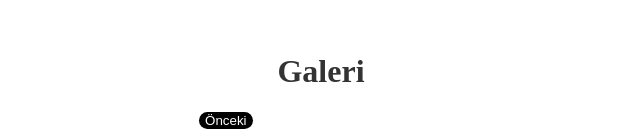
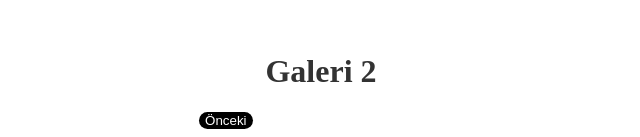
Before and after one commit to ilkerBolukbas/catGaleri, a React (Vite) app: page / in a window 1280 px wide. Shown: the part 183-320 px from the top of the page, without its empty margins (319-959 px from the left). Built offline with nearby package versions, Linux system fonts and the light colour scheme.

Commit message:
Update App.tsx

```diff
--- a/src/App.tsx
+++ b/src/App.tsx
@@ -25,7 +25,7 @@ function App() {
 
   return (
     <div className="kart">
-      <h1>Galeri</h1>
+      <h1>Galeri 2</h1>
       <div className="sol">
         <button onClick={goToPrevious}>Önceki</button>
       </div>
```
